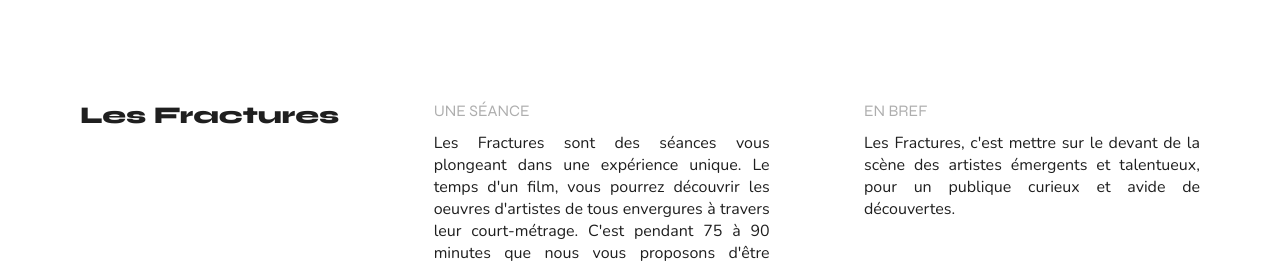
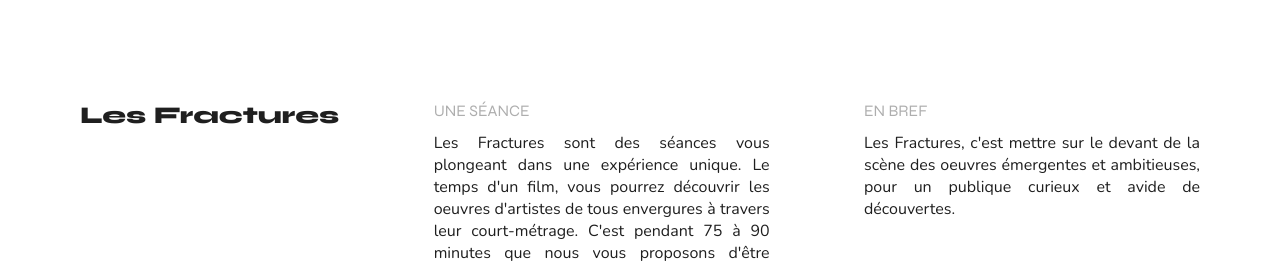
Before and after one commit to tom-mp4/paraleclypse, a Vue app: page /fractures in a window 1280 px wide. Shown: the part 1500-1765 px from the top of the page. Built offline with nearby package versions, Linux system fonts and the light colour scheme.

Commit message:
Modified content in AboutFractures.vue Changed background color of Home.vue

```diff
--- a/src/components/Fractures/AboutFractures.vue
+++ b/src/components/Fractures/AboutFractures.vue
@@ -17,7 +17,7 @@
     <div class="graphicalCharterDescription">
       <h3>en bref</h3>
       <p>
-        Les Fractures, c'est mettre sur le devant de la scène des artistes émergents et talentueux,
+        Les Fractures, c'est mettre sur le devant de la scène des oeuvres émergentes et ambitieuses,
         pour un publique curieux et avide de découvertes.
       </p>
     </div>
--- a/src/views/Home.vue
+++ b/src/views/Home.vue
@@ -11,10 +11,10 @@
       <div id="project"></div>
     </div>
     <Menu />
-    <Project />
+    <CinemaMap />
     <CompanyDescription
       :content="build[1].content"/>
-    <CinemaMap />
+    <Project />
     <Footer />
   </div>
 </template>
@@ -71,7 +71,7 @@ export default {
   display: flex;
   flex-direction: column;
   align-items: center;
-  background-color: #ffe6dc;
+  background-color: white;
   gap: 30vh;
 }
 
@@ -79,6 +79,8 @@ export default {
   display: flex;
   flex-direction: column;
   gap: 3vh;
+  background-color: #ffe6dc;
+  padding-bottom: 8vh;
 }
 
 @media (max-width: 800px) {
```
